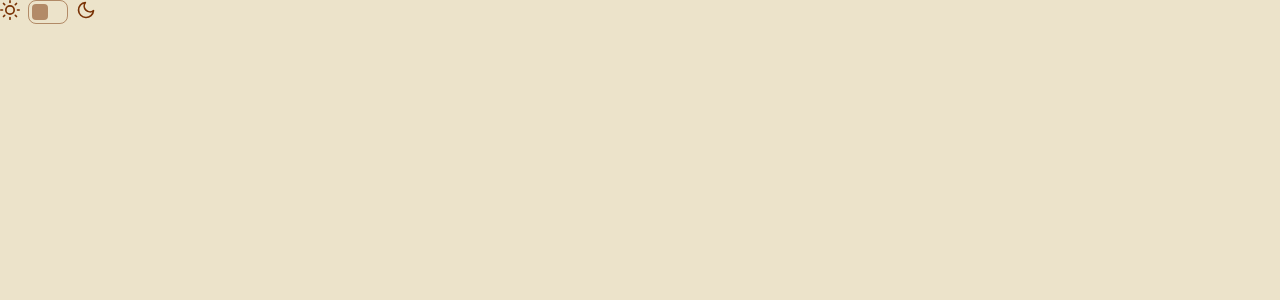
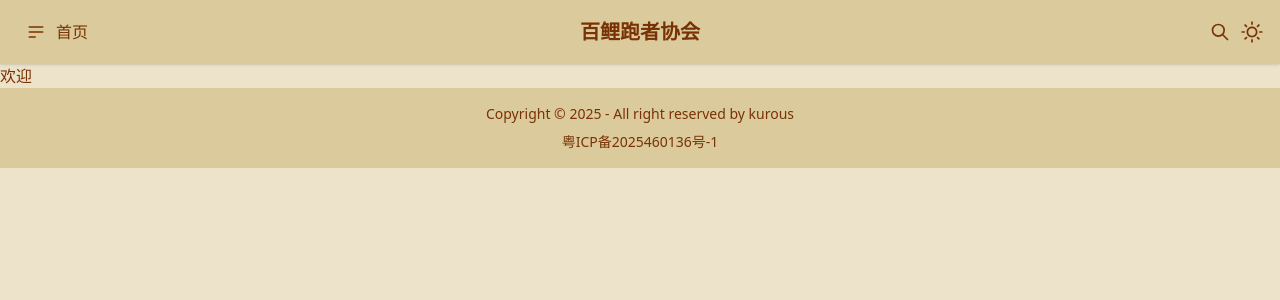
Before and after one commit to calm195/run-web, a Next.js app: page / in a window 1280 px wide. Shown: the top 300 px of the page. Built offline with nearby package versions, Linux system fonts and the light colour scheme.

Commit message:
feature: 整体框架搭建，ICP信息置入

```diff
--- a/package.json
+++ b/package.json
@@ -14,6 +14,7 @@
     "next": "16.0.3",
     "react": "19.2.0",
     "react-dom": "19.2.0",
+    "react-icons": "^5.5.0",
     "tailwindcss": "^4.1.17"
   },
   "devDependencies": {
--- /dev/null
+++ b/src/app/game/page.tsx
@@ -0,0 +1,29 @@
+/**
+ * @Author: kurous wx2178@126.com
+ * @Date: 2025-11-16 16:30:54
+ * @LastEditors: kurous wx2178@126.com
+ * @LastEditTime: 2025-11-16 17:41:23
+ * @FilePath: src/app/game/page.tsx
+ * @Description: 这是默认设置,可以在设置》工具》File Description中进行配置
+ */
+const EventsPage = () => {
+
+  const events = ['马拉松大赛', '半程跑步比赛', '城市慢跑'] as const;
+
+  return (
+    <div className="p-8">
+      <h1 className="text-xl font-bold mb-6">赛事列表</h1>
+      <ul>
+        {events.map((event) => (
+          <li key={event} className="cursor-pointer mb-2 hover:text-blue-600">
+            <button>
+              {event}
+            </button>
+          </li>
+        ))}
+      </ul>
+    </div>
+  );
+};
+
+export default EventsPage;
--- a/src/app/layout.tsx
+++ b/src/app/layout.tsx
@@ -2,7 +2,7 @@
  * @Author: kurous wx2178@126.com
  * @Date: 2025-11-16 10:16:57
  * @LastEditors: kurous wx2178@126.com
- * @LastEditTime: 2025-11-16 10:29:58
+ * @LastEditTime: 2025-11-16 16:52:24
  * @FilePath: src/app/layout.tsx
  * @Description: 这是默认设置,可以在设置》工具》File Description中进行配置
  */
@@ -10,6 +10,8 @@
 import type { Metadata } from "next";
 import "./globals.css";
 import React from "react";
+import Footer from "@/components/footer";
+import Header from "@/components/header";
 
 export const metadata: Metadata = {
   title: "跑步成绩管理",
@@ -24,7 +26,11 @@ export default function RootLayout({
   return (
     <html lang="ch-CN">
       <body>
-        {children}
+        <Header />
+        <main>
+          {children}
+        </main>
+        <Footer />
       </body>
     </html>
   );
--- a/src/app/page.tsx
+++ b/src/app/page.tsx
@@ -2,16 +2,15 @@
  * @Author: kurous wx2178@126.com
  * @Date: 2025-11-16 10:16:57
  * @LastEditors: kurous wx2178@126.com
- * @LastEditTime: 2025-11-16 10:34:10
+ * @LastEditTime: 2025-11-16 15:30:35
  * @FilePath: src/app/page.tsx
  * @Description: 这是默认设置,可以在设置》工具》File Description中进行配置
  */
-import ThemeControllerButton from "@/components/theme-controller-button";
 
 export default function Home() {
   return (
     <>
-      <ThemeControllerButton />
+      欢迎
     </>
   );
 }
--- /dev/null
+++ b/src/components/footer.tsx
@@ -0,0 +1,22 @@
+/**
+ * @Author: kurous wx2178@126.com
+ * @Date: 2025-11-16 12:10:19
+ * @LastEditors: kurous wx2178@126.com
+ * @LastEditTime: 2025-11-16 14:54:33
+ * @FilePath: src/components/footer.tsx
+ * @Description: 页脚组件
+ */
+import IcpInfo from "@/components/icp-info";
+
+const Footer = () => {
+  return (
+    <footer className="footer sm:footer-horizontal footer-center bg-base-300 text-base-content p-4">
+      <aside>
+        <p>Copyright © {new Date().getFullYear()} - All right reserved by kurous</p>
+        <IcpInfo />
+      </aside>
+    </footer>
+  )
+}
+
+export default Footer;
--- /dev/null
+++ b/src/components/header.tsx
@@ -0,0 +1,48 @@
+/**
+ * @Author: kurous wx2178@126.com
+ * @Date: 2025-11-16 15:23:52
+ * @LastEditors: kurous wx2178@126.com
+ * @LastEditTime: 2025-11-16 16:53:01
+ * @FilePath: src/components/header.tsx
+ * @Description: 这是默认设置,可以在设置》工具》File Description中进行配置
+ */
+import ThemeController from "@/components/theme-controller";
+import Link from "next/link";
+
+const Header = () => {
+  return (
+    <header className="w-full navbar bg-base-300 px-4 shadow-sm">
+      <div className="navbar-start">
+        <div className="dropdown">
+          <div tabIndex={0} role="button" className="btn btn-ghost btn-circle">
+            <svg xmlns="http://www.w3.org/2000/svg" className="h-5 w-5" fill="none" viewBox="0 0 24 24"
+                 stroke="currentColor">
+              <path strokeLinecap="round" strokeLinejoin="round" strokeWidth="2" d="M4 6h16M4 12h16M4 18h7"/>
+            </svg>
+          </div>
+          <ul
+            className="menu menu-sm dropdown-content bg-base-100 rounded-box z-1 mt-3 w-52 p-2 shadow">
+            <li><Link href="/">首页</Link></li>
+            <li><Link href="/game">比赛</Link></li>
+          </ul>
+        </div>
+        <Link href="/">首页</Link>
+      </div>
+      <div className="navbar-center">
+        <a className="btn btn-ghost text-xl">百鲤跑者协会</a>
+      </div>
+      <div className="navbar-end">
+        <button className="btn btn-ghost btn-circle">
+          <svg xmlns="http://www.w3.org/2000/svg" className="h-5 w-5" fill="none" viewBox="0 0 24 24"
+               stroke="currentColor">
+            <path strokeLinecap="round" strokeLinejoin="round" strokeWidth="2"
+                  d="M21 21l-6-6m2-5a7 7 0 11-14 0 7 7 0 0114 0z"/>
+          </svg>
+        </button>
+        <ThemeController/>
+      </div>
+    </header>
+  )
+}
+
+export default Header;
--- /dev/null
+++ b/src/components/icp-info.tsx
@@ -0,0 +1,34 @@
+/**
+ * @Author: kurous wx2178@126.com
+ * @Date: 2025-11-16 12:04:27
+ * @LastEditors: kurous wx2178@126.com
+ * @LastEditTime: 2025-11-16 14:12:23
+ * @FilePath: src/components/icp-info.tsx
+ * @Description: ICP 备案信息组件
+ */
+import React from 'react';
+import Link from "next/link";
+
+interface IcpProp {
+  icpInfo?: string;
+  link?: string;
+}
+
+const IcpInfo: React.FC<IcpProp> = ({ icpInfo, link }) => {
+
+  icpInfo = icpInfo || "粤ICP备2025460136号-1";
+  link = link || "https://beian.miit.gov.cn/";
+
+  return (
+    <Link
+      href={link}
+      target="_blank"
+      rel="noopener noreferrer nofollow"
+      className="hover:text-gray-700 transition-colors duration-200"
+    >
+      {icpInfo}
+    </Link>
+  );
+}
+
+export default IcpInfo;
--- a/src/components/theme-controller-button.tsx
+++ /dev/null
@@ -1,45 +0,0 @@
-/**
- * @Author: kurous wx2178@126.com
- * @Date: 2025-11-16 10:31:52
- * @LastEditors: kurous wx2178@126.com
- * @LastEditTime: 2025-11-16 11:26:48
- * @FilePath: src/components/theme-controller-button.tsx
- * @Description: 这是默认设置,可以在设置》工具》File Description中进行配置
- */
-const ThemeControllerButton = () => {
-  return (
-    <>
-      <label className="flex cursor-pointer gap-2">
-        <svg
-          xmlns="http://www.w3.org/2000/svg"
-          width="20"
-          height="20"
-          viewBox="0 0 24 24"
-          fill="none"
-          stroke="currentColor"
-          strokeWidth="2"
-          strokeLinecap="round"
-          strokeLinejoin="round">
-          <circle cx="12" cy="12" r="5" />
-          <path
-            d="M12 1v2M12 21v2M4.2 4.2l1.4 1.4M18.4 18.4l1.4 1.4M1 12h2M21 12h2M4.2 19.8l1.4-1.4M18.4 5.6l1.4-1.4" />
-        </svg>
-        <input type="checkbox" value="luxury" className="toggle theme-controller" />
-        <svg
-          xmlns="http://www.w3.org/2000/svg"
-          width="20"
-          height="20"
-          viewBox="0 0 24 24"
-          fill="none"
-          stroke="currentColor"
-          strokeWidth="2"
-          strokeLinecap="round"
-          strokeLinejoin="round">
-          <path d="M21 12.79A9 9 0 1 1 11.21 3 7 7 0 0 0 21 12.79z"></path>
-        </svg>
-      </label>
-    </>
-  )
-}
-
-export default ThemeControllerButton;
--- /dev/null
+++ b/src/components/theme-controller.tsx
@@ -0,0 +1,25 @@
+/**
+ * @Author: kurous wx2178@126.com
+ * @Date: 2025-11-16 10:31:52
+ * @LastEditors: kurous wx2178@126.com
+ * @LastEditTime: 2025-11-16 14:11:11
+ * @FilePath: src/components/theme-controller.tsx
+ * @Description: 主题切换组件 - 日间模式 -> retro / 夜间模式 -> luxury
+ */
+
+import { AiOutlineSun } from "react-icons/ai";
+import { AiFillMoon } from "react-icons/ai";
+
+const ThemeController = () => {
+  return (
+    <>
+      <label className="swap swap-rotate">
+        <input type="checkbox" className="theme-controller" value="luxury" />
+        <AiOutlineSun className="swap-off h-6 w-6 fill-current"/>
+        <AiFillMoon className="swap-on h-6 w-6 fill-current"/>
+      </label>
+    </>
+  )
+}
+
+export default ThemeController;
```
Also changed, not shown: 1 other file (tests, documents, lock files or other folders).
